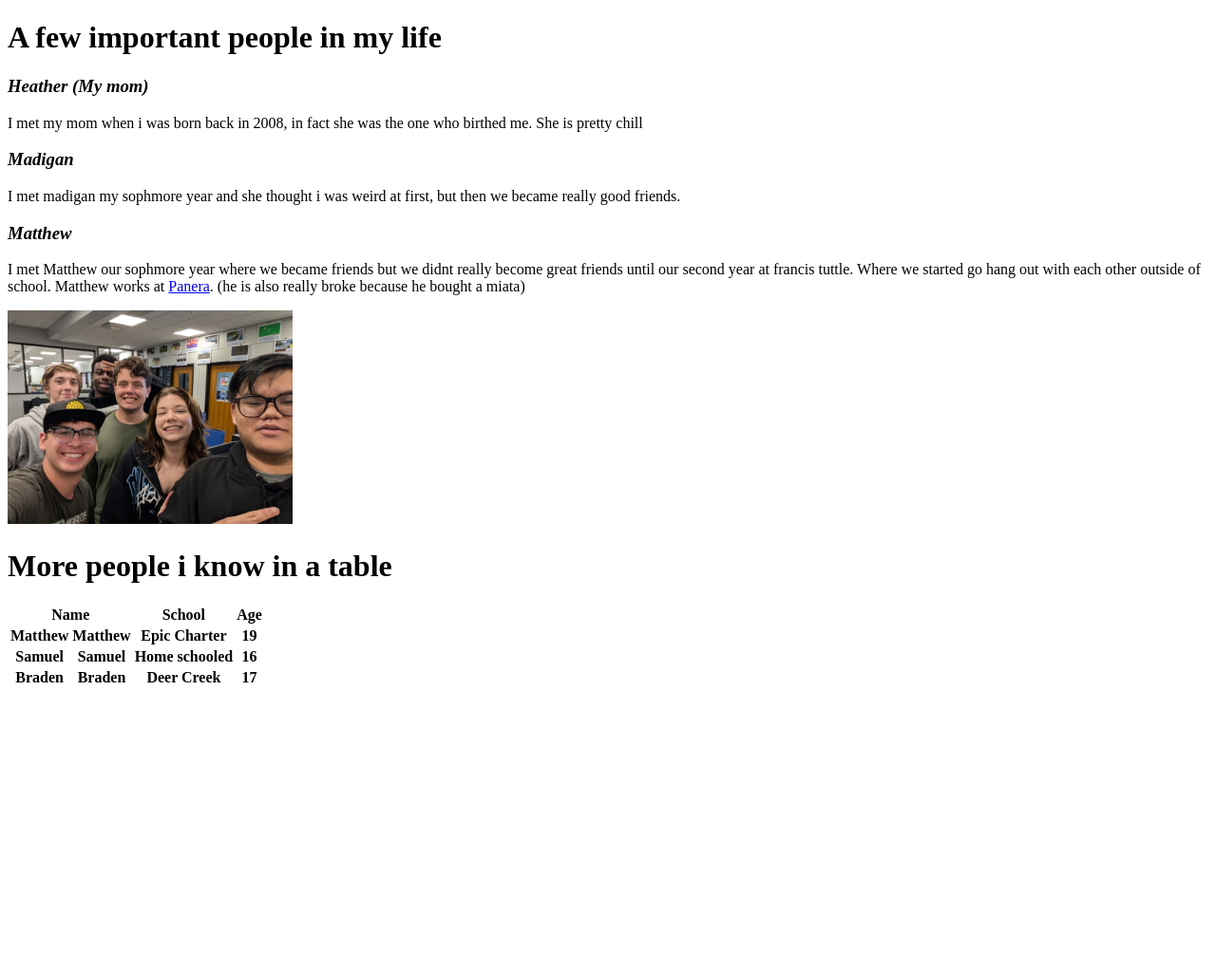
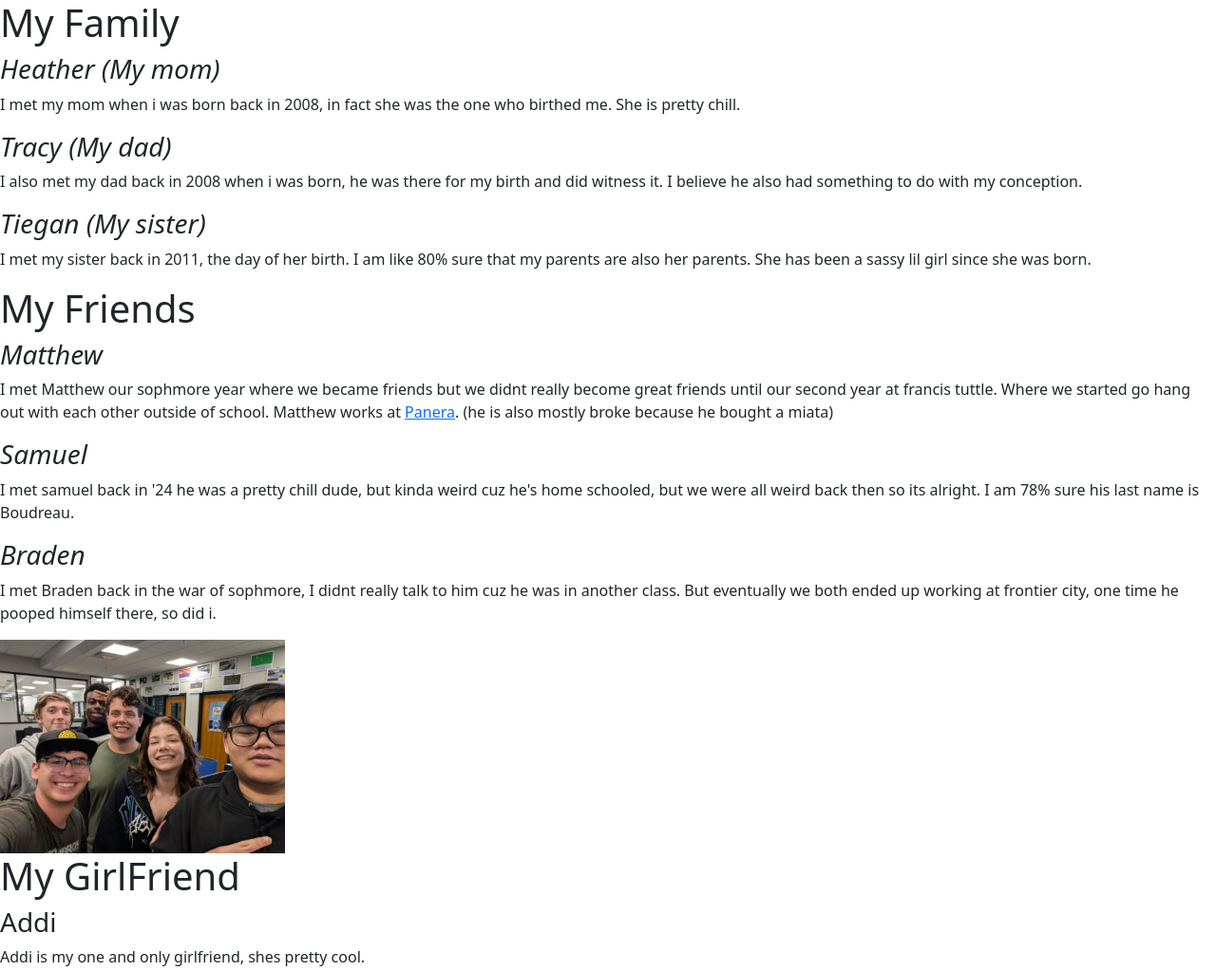
Before and after one commit to CrazyCase2473/html_1, a plain HTML site: page index.html in a window 1280 px wide. Shown: the top 1023 px of the page at 95% size. Before the commit the page ends 800 px from the top, so only its background shows below. Drawn offline with nearby package versions, Linux system fonts and the light colour scheme.

Commit message:
working on updating it for new assignment

```diff
--- a/index.html
+++ b/index.html
@@ -4,20 +4,34 @@
     <meta charset="UTF-8">
     <meta name="viewport" content="width=device-width, initial-scale=1.0">
     <title>People</title>
+    <link href="https://cdn.jsdelivr.net/npm/bootstrap@5.3.3/dist/css/bootstrap.min.css" rel="stylesheet">
+    <script src="https://cdn.jsdelivr.net/npm/bootstrap@5.3.3/dist/js/bootstrap.bundle.min.js"></script>
 </head>
 <body>
-    <h1>A few important people in my life</h1>
+    <h1>My Family</h1>
     <h3><em>Heather (My mom)</em></h3>
-    <p>I met my mom when i was born back in 2008, in fact she was the one who birthed me. She is pretty chill</p>
-    <h3><em>Madigan</em></h3>
-    <p>I met madigan my sophmore year and she thought i was weird at first, but then we became really good friends.</p>
+    <p>I met my mom when i was born back in 2008, in fact she was the one who birthed me. She is pretty chill.</p>
+    <h3><em>Tracy (My dad)</em></h3>
+    <p>I also met my dad back in 2008 when i was born, he was there for my birth and did witness it. I believe he also had something to do with my conception.</p>
+    <h3><em>Tiegan (My sister)</em></h3>
+    <p>I met my sister back in 2011, the day of her birth. I am like 80% sure that my parents are also her parents. She has been a sassy lil girl since she was born.</p>
+
+    <h1>My Friends</h1>
     <h3><em>Matthew</em></h3>
     <p>I met Matthew our sophmore year where we became friends but we didnt really become great friends
         until our second year at francis tuttle. Where we started go hang out with each other outside of school.
         Matthew works at <a href ="https://www.panerabread.com/en-us/menu.html">Panera</a>.
-        (he is also really broke because he bought a miata)
+        (he is also mostly broke because he bought a miata)
     </p>
+    <h3><em>Samuel</em></h3>
+    <p>I met samuel back in '24 he was a pretty chill dude, but kinda weird cuz he's home schooled, but we were all weird back then so its alright. I am 78% sure his last name is Boudreau.</p>
+    <h3><em>Braden</em></h3>
+    <p>I met Braden back in the war of sophmore, I didnt really talk to him cuz he was in another class. But eventually we both ended up working at frontier city, one time he pooped himself there, so did i.</p>
     <img src="image2 (1).jpeg" alt="My Friends" width="300">
+
+    <h1>My GirlFriend</h1>
+    <h3>Addi</h3>
+    <p>Addi is my one and only girlfriend, shes pretty cool. </p>
     <h1>More people i know in a table</h1>
     <table>
         <thead>
@@ -44,7 +58,7 @@
                 <th>Braden</th>
                 <th>Braden</th>
                 <th>Deer Creek</th>
-                <th>17</th>
+                <th>18</th>
             </tr>
         </tbody>
     </table>
```
